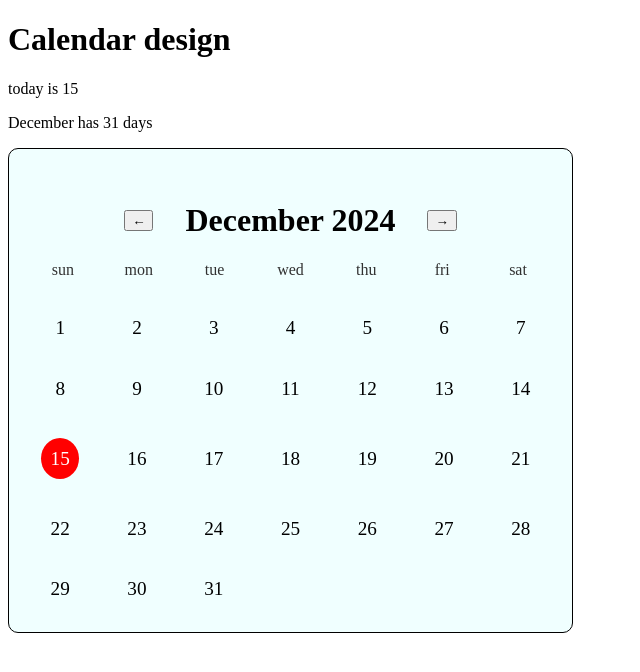
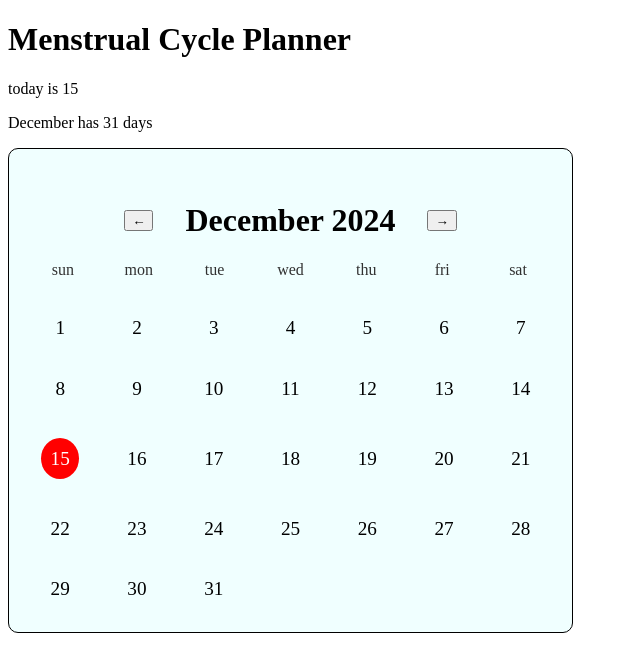
Before and after one commit to gabrielopeyemi/menstrual_planner, a React (Vite) app: page / in a window 1280 px wide. Shown: the top 672 px of the page, without its empty margins (0-640 px from the left). Built offline with nearby package versions, Linux system fonts and the light colour scheme.

Commit message:
update title

```diff
--- a/src/App.tsx
+++ b/src/App.tsx
@@ -11,7 +11,7 @@ function App() {
   return (
     <>
       <div>
-        <h1>Calendar design</h1>
+        <h1>Menstrual Cycle Planner</h1>
         <p>today is {dateFn.today}</p>
         <p>
           {dateFn.currentMonth} has {length} days
```
